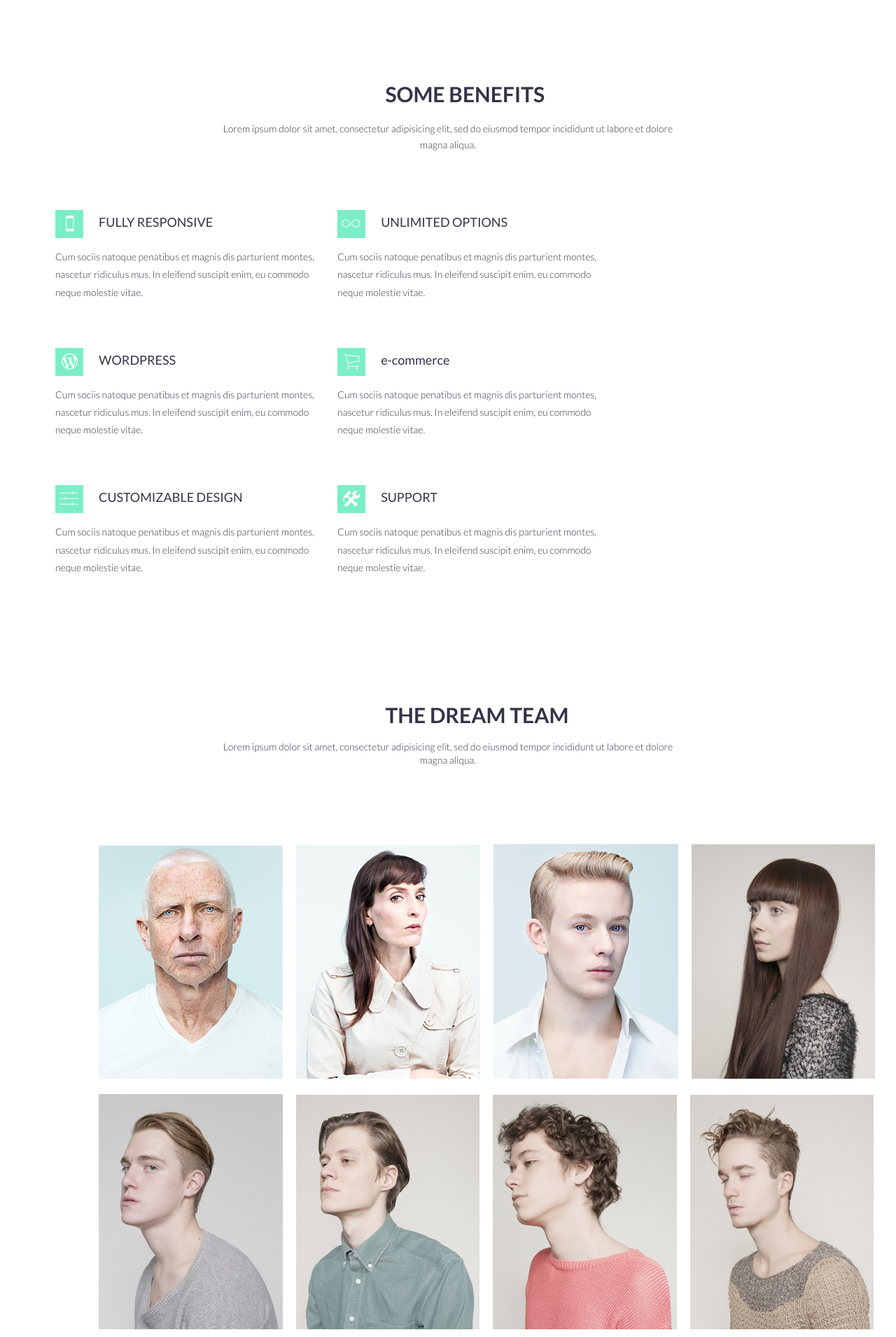
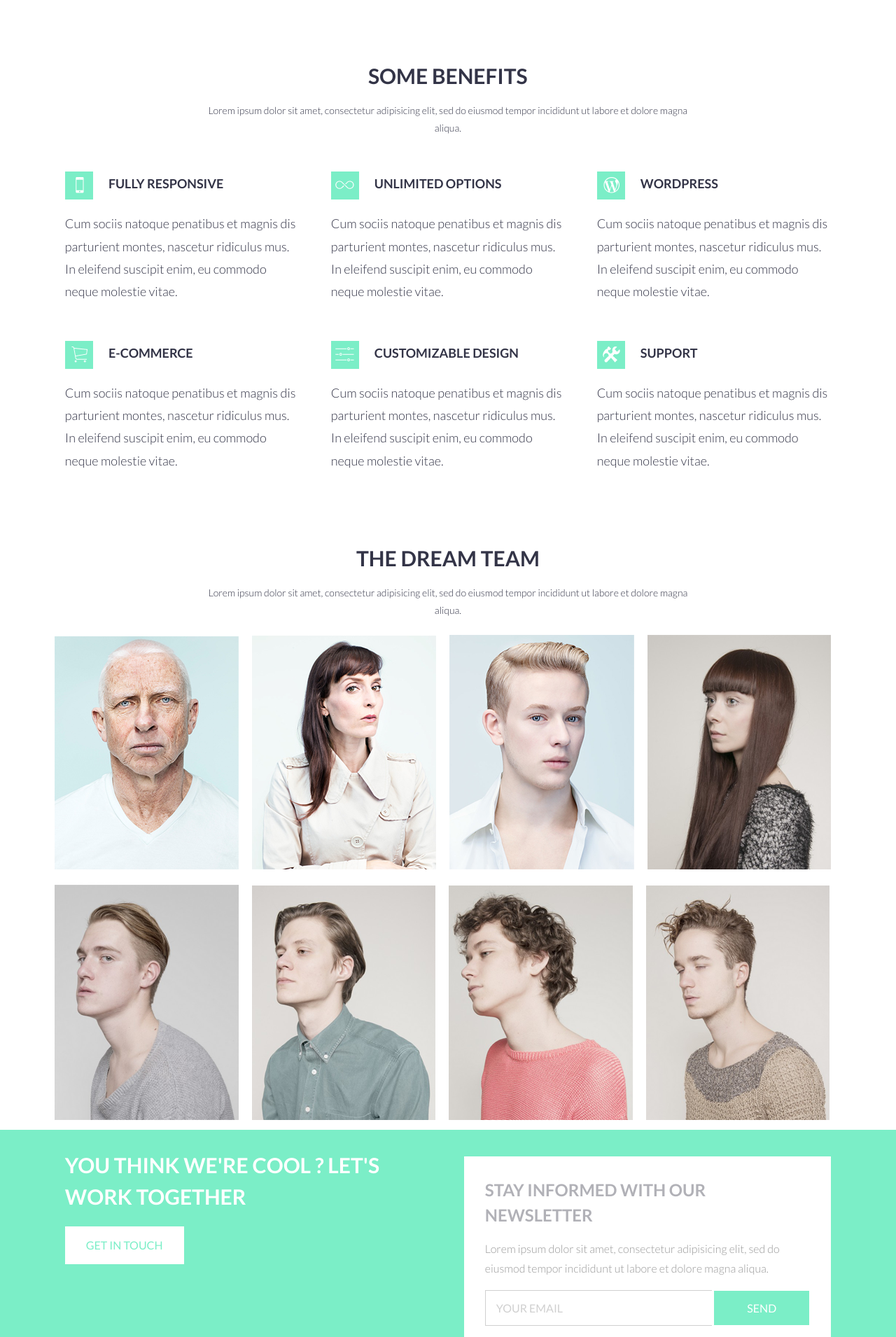
Before and after one commit to SA-Masih/akad_about_us, a plain HTML site: page index.html in a window 1280 px wide. Shown: the part 890-2800 px from the top of the page at 70% size. Drawn offline with Linux system fonts and the light colour scheme.

Commit message:
second commit

```diff
--- a/index.html
+++ b/index.html
@@ -1,106 +1,168 @@
-<!doctype html>
+<!DOCTYPE doctype html>
 <html lang="en">
     <head>
         <meta content="IE=edge,chrome=1" http-equiv="X-UA-Compatible"/>
         <meta content="width=device-width, initial-scale=1" name="viewport"/>
         <meta charset="utf-8">
-	<title>AKAD</title>
-	<link rel="stylesheet" type="text/css" href="css/style.css"/>
-
+            <title>
+                AKAD
+            </title>
+            <link href="css/style.css" rel="stylesheet" type="text/css"/>
+        </meta>
     </head>
     <body>
+        <header class="header">
             <div class="container">
-		<div class="container__header">
-		<h3 class="container__h3">AKAD.</h3>
-		<img src="img/menu.png" class="container__menu">
-		<h1 class="container__h1">ABOUT US</h1>
-		<h4 class="container__h4">HOME / ABOUT</h4>
+                <h3 class="logo">
+                    AKAD.
+                </h3>
+                <img class="menu" src="img/menu.png">
+                    <h1 class="heading">
+                        ABOUT US
+                    </h1>
+                    <h4 class="breadcrumbs">
+                        HOME / ABOUT
+                    </h4>
+                </img>
             </div>
-
-	<div class="container__section">
-		<div class="container__asid-main">
-			<h1 class="container__h1-about">ABOUT US</h1>
-			<h6 class="container__h6-we">We are awesome</h6>
-			<p class="container__p">Lorem ipsum dolor sit amet, consectetuer adipiscing elit, sed diam nonummy nibh euismod tincidunt ut laoreet dolore magna aliquam erat volutpat. Ut wisi enim ad minim veniam, quis nostrud exerci tation ullamcorper suscipit lobortis nisl ut aliquip ex ea commodo consequat. Duis autem vel eum iriure dolor in hendrerit in vulputate velit esse molestie consequat, vel illum dolore eu feugiat nulla facilisis at vero eros et accumsan et iusto odio dignissim qui blandit praesent luptatum zzril delenit augue duis dolore te feugait nulla facilisi.</p>
+        </header>
+        <div class="container">
+            <div class="row">
+                <div class="col-6">
+                    <h1 class="title">
+                        ABOUT US
+                    </h1>
+                    <h6 class="slogan">
+                        We are awesome
+                    </h6>
+                    <p class="text">
+                        Lorem ipsum dolor sit amet, consectetuer adipiscing elit, sed diam nonummy nibh euismod tincidunt ut laoreet dolore magna aliquam erat volutpat. Ut wisi enim ad minim veniam, quis nostrud exerci tation ullamcorper suscipit lobortis nisl ut aliquip ex ea commodo consequat. Duis autem vel eum iriure dolor in hendrerit in vulputate velit esse molestie consequat, vel illum dolore eu feugiat nulla facilisis at vero eros et accumsan et iusto odio dignissim qui blandit praesent luptatum zzril delenit augue duis dolore te feugait nulla facilisi.
+                    </p>
                 </div>
-		<div class="container__aside-good">
-			<h1 class="container__h3-what">What We Do</h1>
-			<h6 class="container__h6-Creative">Creative & Digital</h6>
-			<p class="container__paragraph">Lorem ipsum dolor sit amet, consectetuer adipiscing elit, sed diam nonummy nibh euismod tincidunt ut laoreet dolore magna aliquam erat volutpat. Ut wisi enim ad minim veniam, quis nostrud exerci tation ullamcorper suscipit lobortis nisl ut aliquip ex ea commodo consequat. Duis autem vel eum iriure dolor in hendrerit in vulputate velit esse molestie consequat, vel illum dolore eu feugiat nulla facilisis at vero eros et accumsan et iusto odio dignissim qui blandit praesent luptatum zzril delenit augue duis dolore te feugait nulla facilisi.</p>
-		</div>
-
-		<h3 class="container__h3-benefits">SOME BENEFITS</h3>
-		<p class="container__p-lorem">Lorem ipsum dolor sit amet, consectetur adipisicing elit, sed do eiusmod tempor incididunt ut labore et dolore <span>magna aliqua.</span></p>
-		<div class="artical">
-
-			<div class="artical__group">
-			<img src="img/Group-2.png" value="img" class="artical__imgs"/>
-		<label for="img" class="artical__label">FULLY RESPONSIVE</label>
-		<p class="artical__p">Cum sociis natoque penatibus et magnis dis parturient montes, nascetur ridiculus mus. In eleifend suscipit enim, eu commodo neque molestie vitae.</p>
-		</div>
-
-		<div class="artical__group">
-		<img src="img/Group.png" value="img" class="artical__imgs"/>
-		<label for="img" class="artical__label">UNLIMITED OPTIONS</label>
-		<p class="artical__p">Cum sociis natoque penatibus et magnis dis parturient montes, nascetur ridiculus mus. In eleifend suscipit enim, eu commodo neque molestie vitae.</p>
-		</div>
-
-			<div class="artical__group">
-				<img src="img/Group 1.png" value="img" class="artical__imgs"/>
-		       <label for="img" class="artical__label">WORDPRESS</label>
-		       <p class="artical__p">Cum sociis natoque penatibus et magnis dis parturient montes, nascetur ridiculus mus. In eleifend suscipit enim, eu commodo neque molestie vitae.</p>
-				</div>
-					<div class="artical__group">
-			<img src="img/Group-3.png" value="img" class="artical__imgs"/>
-		<label for="img" class="artical__label">e-commerce</label>
-		<p class="artical__p">Cum sociis natoque penatibus et magnis dis parturient montes, nascetur ridiculus mus. In eleifend suscipit enim, eu commodo neque molestie vitae.</p>
-		</div>
-
-		<div class="artical__group">
-		<img src="img/line.png" value="img" class="artical__imgs"/>
-		<label for="img" class="artical__label">CUSTOMIZABLE DESIGN</label>
-		<p class="artical__p">Cum sociis natoque penatibus et magnis dis parturient montes, nascetur ridiculus mus. In eleifend suscipit enim, eu commodo neque molestie vitae.</p>
-		</div>
-
-			<div class="artical__group">
-				<img src="img/hammer.png" value="img" class="artical__imgs"/>
-		       <label for="img" class="artical__label">SUPPORT</label>
-		       <p class="artical__p">Cum sociis natoque penatibus et magnis dis parturient montes, nascetur ridiculus mus. In eleifend suscipit enim, eu commodo neque molestie vitae.</p>
+                <div class="col-6">
+                    <h1 class="title">
+                        What We Do
+                    </h1>
+                    <h6 class="slogan">
+                        Creative & Digital
+                    </h6>
+                    <p class="text">
+                        Lorem ipsum dolor sit amet, consectetuer adipiscing elit, sed diam nonummy nibh euismod tincidunt ut laoreet dolore magna aliquam erat volutpat. Ut wisi enim ad minim veniam, quis nostrud exerci tation ullamcorper suscipit lobortis nisl ut aliquip ex ea commodo consequat. Duis autem vel eum iriure dolor in hendrerit in vulputate velit esse molestie consequat, vel illum dolore eu feugiat nulla facilisis at vero eros et accumsan et iusto odio dignissim qui blandit praesent luptatum zzril delenit augue duis dolore te feugait nulla facilisi.
+                    </p>
                 </div>
             </div>
+            <div class="row">
+                <div class="col-2">
+                </div>
+                <div class="col-8 center">
+                    <h3 class="title">
+                        SOME BENEFITS
+                    </h3>
+                    <p class="text">
+                        Lorem ipsum dolor sit amet, consectetur adipisicing elit, sed do eiusmod tempor incididunt ut labore et dolore magna aliqua.
+                    </p>
+                </div>
+            </div>
+            <div class="row">
+                <div class="col-4">
+                    <img class="imgs" src="img/Group-2.png" />
+                    <h4 class="h">
+                        FULLY RESPONSIVE
+                    </h4>
+                    <p class="p">
+                        Cum sociis natoque penatibus et magnis dis parturient montes, nascetur ridiculus mus. In eleifend suscipit enim, eu commodo neque molestie vitae.
+                    </p>
+                </div>
+                <div class="col-4">
+                    <img class="imgs" src="img/Group.png"/>
+                    <h4 class="h">
+                        UNLIMITED OPTIONS
+                    </h4>
+                    <p class="">
+                        Cum sociis natoque penatibus et magnis dis parturient montes, nascetur ridiculus mus. In eleifend suscipit enim, eu commodo neque molestie vitae.
+                    </p>
+                </div>
+                <div class="col-4">
+                    <img class="imgs" src="img/Group 1.png"/>
+                    <h4 class="h">
+                        WORDPRESS
+                    </h4>
+                    <p class="p">
+                        Cum sociis natoque penatibus et magnis dis parturient montes, nascetur ridiculus mus. In eleifend suscipit enim, eu commodo neque molestie vitae.
+                    </p>
+                </div>
+                <div class="col-4">
+                    <img class="imgs" src="img/Group-3.png"/>
 
-			<h3 class="container__DREAM">THE DREAM TEAM</h3>
-			<p class="container__Lorem ">Lorem ipsum dolor sit amet, consectetur adipisicing elit, sed do eiusmod tempor incididunt ut labore et dolore</p><p class="container__Lorem ">magna aliqua.</p>
+                        <h4 class="h"> e-commerce</h4>
 
+                    <p class="p">
+                        Cum sociis natoque penatibus et magnis dis parturient montes, nascetur ridiculus mus. In eleifend suscipit enim, eu commodo neque molestie vitae.
+                    </p>
+                </div>
+                <div class="col-4">
+                    <img class="imgs" src="img/line.png"/>
 
-			<div class="grid">
-				<nav class="grid__nav">
+                         <h4 class="h">CUSTOMIZABLE DESIGN</h4>
 
-				<a href="#"><img src="img/Layer 5.png" class="grid__img-f"></a>
-				<a href="#"><img src="img/Layer 6.png" class="grid__img-f"></a>
-				<a href="#"><img src="img/Layer 7.png" class="grid__img-f"></a>
-				<a href="#"><img src="img/Layer 8.png" class="grid__img-f"></a>
-				<a href="#"><img src="img/Layer 9.png" class="grid__img-n"></a>
-				<a href="#"><img src="img/Layer 10.png" class="grid__img-n"></a>
-				<a href="#"><img src="img/Layer 11.png" class="grid__img-n"></a>
-				<a href="#"><img src="img/Layer 12.png" class="grid__img-n"></a>
-				<nav>
+                    <p class="p">
+                        Cum sociis natoque penatibus et magnis dis parturient montes, nascetur ridiculus mus. In eleifend suscipit enim, eu commodo neque molestie vitae.
+                    </p>
+                </div>
+                <div class="col-4">
+                    <img class="imgs" src="img/hammer.png" value="img"/>
+                     <h4 class="h">SUPPORT</h4>
+                    <p class="p">
+                        Cum sociis natoque penatibus et magnis dis parturient montes, nascetur ridiculus mus. In eleifend suscipit enim, eu commodo neque molestie vitae.
+                    </p>
+                </div>
+            </div>
+            <div class="col-8 center">
+                <h3 class="title">
+                    THE DREAM TEAM
+                </h3>
+                <p class="text">
+                    Lorem ipsum dolor sit amet, consectetur adipisicing elit, sed do eiusmod tempor incididunt ut labore et dolore magna aliqua.
+                </p>
+            </div>
+            <div class="row">
+                <img class="grid__img-f" src="img/Layer 5.png"/>
+                <img class="grid__img-f" src="img/Layer 6.png"/>
+                <img class="grid__img-f" src="img/Layer 7.png"/>
+                <img class="grid__img-f" src="img/Layer 8.png"/>
+                <img class="grid__img-n" src="img/Layer 9.png"/>
+                <img class="grid__img-n" src="img/Layer 10.png"/>
+                <img class="grid__img-n" src="img/Layer 11.png"/>
+                <img class="grid__img-n" src="img/Layer 12.png"/>
             </div>
         </div>
         <div class="footer">
-			<div class="footer__aside-three">
-				<h1 class="footer__think">YOU THINK WE'RE COOL ? LET'S WORK TOGETHER</h1>
-				<button class="footer__button">get in touch</button>
+            <div class="container">
+                <div class="row">
+                    <div class="col-6">
+                        <h1 class="footer__think">
+                            YOU THINK WE'RE COOL ? LET'S WORK TOGETHER
+                        </h1>
+                        <button class="footer__button">
+                            get in touch
+                        </button>
                     </div>
-			<div class="footer__aside-four">
-				<h1 class="footer__stay">STAY INFORMED WITH OUR NEWSLETTER</h1>
-				<p class="footer__dolor">Lorem ipsum dolor sit amet, consectetur adipisicing elit, sed do eiusmod tempor incididunt ut labore et dolore magna aliqua.</p>
-				<input type="text" name="YOUR EMAIL" placeholder="email" value="your email" class="footer__input">
-				<label for="email"><input  type="button" name="" value="send" class="footer__label"></label>
-
+                    <div class="col-6">
+                        <div class="footer__box">
+                            <h1 class="footer__stay">
+                                STAY INFORMED WITH OUR NEWSLETTER
+                            </h1>
+                            <p class="footer__dolor">
+                                Lorem ipsum dolor sit amet, consectetur adipisicing elit, sed do eiusmod tempor incididunt ut labore et dolore magna aliqua.
+                            </p>
+                            <form>
+                                <input class="footer__input" name="YOUR EMAIL" placeholder="email" type="text" value="your email"/>
+                                <input class="footer__label" name="" type="button" value="send"/>
+                            </form>
                         </div>
                     </div>
                 </div>
-
+            </div>
+        </div>
     </body>
 </html>
--- a/scss/artical.scss
+++ b/scss/artical.scss
@@ -34,3 +34,27 @@
 
  }
 }
+
+.imgs{
+
+     vertical-align:middle;
+
+
+}
+
+.h{
+
+   font-size: 18px;
+   margin-left:19px;
+   display: inline-block;
+  text-transform:   uppercase;
+  margin-bottom:0px;
+
+  }
+
+  .p{
+    font-weight: 200px;
+    line-height: 1.8;
+
+
+  }
--- a/scss/container.scss
+++ b/scss/container.scss
@@ -1,118 +1,82 @@
-.container{
-   width: 100%;
-   max-width: 1600px;
-   margin-right: auto;
-   margin-left: auto;
-
-
-    &__header{
-    background-image:url('../img/top.png');
-    background-repeat: no-repeat, repeat;
+.header {
+    background-image: url('../img/top.png');
+    background-repeat: no-repeat;
     background-size: cover;
     background-position: center;
-    height: 502px;
+    width: 100%;
+    padding-top: 20px;
+    padding-bottom: 160px;
+}
+.container {
+    width: 100%;
+    max-width: 1170px;
+    padding-left: 15px;
+    padding-right: 15px;
+}
+.logo {
+    font-size: 18px;
     display: inline-block;
-    width: 100%;
-    padding-left: 80px;
-    padding-top:20px;
+}
+.menu {
+    display: inline-block;
+    margin-left: calc(100% - 90px);
+}
+.heading {
+    text-align: center;
+    margin-top: 150px;
+    display: block;
+    font-size: 36px;
+}
+.breadcrumbs {
+    display: block;
+    font-size: 14px;
+    text-align: center;
+    margin-top: 31px;
+}
+.title {
+    font-size: 30px;
+    margin-bottom: 0;
+    margin-top:75px;
+}
+.slogan {
+    font-size: 14px;
+    margin-top: 14px;
+    margin-bottom: 0;
+}
+.text {
+    font-size: 14px;
+}
+.container__h3-benefits {
+    font-size: 30px;
+    margin-left: 43%;
+    display: inline-block;
+    margin-bottom: -0;
+}
+.container__p-lorem {
+    text-align: center;
+    font-size: 14px;
+    display: block;
+}
+span {
+    display: block;
+}
+.container__DREAM {
+    font-size: 30px;
+    margin-left: 43%;
+    display: inline-block;
+}
+.container__Lorem {
+    text-align: center;
+    font-size: 14px;
+    display: block;
+    margin-top: -20px;
+}
+
+.fully{
+  vertical-align:top;
+  display: inline-block;
+}
+
+.img{
 
 }
-
-&__h3{
-    font-size:18px;
-    display: inline-block;
-
-    }
-
-    &__menu{
-      display: inline-block;
-      margin-left:89%;
-    }
-
-    &__h1{
-      text-align: center;
-      margin-top:150px;
-      display: block;
-      font-size: 36px;
-
-    }
-
-    &__h4{
-      display:block;
-      font-size: 14px;
-      text-align:center;
-      margin-top:31px;
-
-
-    }
-
-
-
-    &__asid-main, &__aside-good{
-      display:inline-block;
-      padding: 79px;
-      width: 38%;
-    }
-
-    &__h1-about, &__h3-what{
-      font-size: 30px;
-      display: block;
-
-    }
-
-    &__h6-we, &__h6-Creative{
-      font-size:14px;
-      display: block;
-      margin-top:14px;
-    }
-
-    &__p, &__paragraph{
-      display:block;
-      font-size:14px;
-      text-align:left;
-      width:500px;
-      margin-top:-17px;
-
-
-    }
-
-  &__h3-benefits{
-    font-size: 30px;
-    margin-left:43%;
-    display:inline-block;
-    margin-bottom:-0;
-  }
-
-&__p-lorem{
-  text-align: center;
-  font-size: 14px;
-  display:block;
-
-
-
-}
-
-span{
-  display: block;
-}
-
-
-&__DREAM{
- font-size: 30px;
-    margin-left:43%;
-    display:inline-block;
-
-}
-
-&__Lorem{
-  text-align: center;
-  font-size: 14px;
-  display:block;
-  margin-top:-20px;
-
-
-}
-
-
-
-}
--- a/scss/footer.scss
+++ b/scss/footer.scss
@@ -1,85 +1,54 @@
-.footer{
-  background:#7beec7;
-  height:326px;
-
-
-  &__aside-three{
-    display: inline-block;
-     margin-top:13px;
-
+.footer {
+    background: #7beec7;
+    &__box {
+        background-color: #FFF;
+        padding: 30px;
+        margin-top: 30px;
+        margin-bottom: 30px;
     }
 
-  &__think{
+    &__think {
         font-size: 30px;
-    color:#fff;
-    width: 510px;
-    margin-left:80px;
+        color: #fff;
         display: inline-block;
-
-
+    }
+    &__button {
+        outline: none;
+        border: none;
+        color: #7beec7;
+        background: #ffffff;
+        text-transform: uppercase;
+        padding: 15px 30px;
     }
 
-  &__button{
-    outline:none;
-    border:none;
-    width: 165px;
-    height: 47px;
-    color:#7beec7;
-    background:#ffffff;
-    display:block;
-    margin-left:80px;
+    &__stay {
+        color: #b1b1b7;
+        font-size: 24px;
+        margin-top: 0;
     }
-
-
-  &__aside-four{
-    width:555px;
-    background: #FFF;
+    &__dolor {
+        color: #999999;
+        font-size: 16px;
+    }
+    &__input {
         display: inline-block;
-    height:227px;
-    margin-left:300px;
-    margin-top:48px;
-    vertical-align:top;
-
+        padding-left: 10px;
+        color: #d0d0d0;
+        outline: none;
+        border: 1px solid;
+        border-right: none;
+        width: calc(100% - 140px);
+        padding: 15px;
+        text-transform: uppercase;
     }
-
-&__stay{
-  color:#b1b1b7;
-  font-size: 24px;
-  margin-left:25px;
-  margin-bottom:30px;
-
-}
-
-&__dolor{
-  color:#999999;
-  margin-left:25px;
-  font-size: 16px;
-
-
-}
-
-&__input{
-  width:381px;
-  height:49px;
-  padding-left:10px;
-  color:#d0d0d0;
-  outline:none;
-  opacity:0.6;
-  margin-left:25px;
-  border:1px solid;
-  border-right:none;
-
-}
-
-&__label{
-  width:137px;
-  height:49px;
-  background:#7beec7;
-  outline:none;
-  border:none;
-  color:#fff;
-
-
-
+    &__label {
+        display: inline-block;
+        background: #7beec7;
+        outline: none;
+        border: none;
+        color: #fff;
+        width: 136px;
+        padding: 15px;
+        text-transform: uppercase;
     }
 }
```
Also changed, not shown: css/style.css, img/Shape.png (added). Lines whose indentation alone changed are shown as unchanged.
